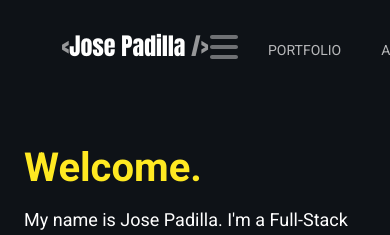
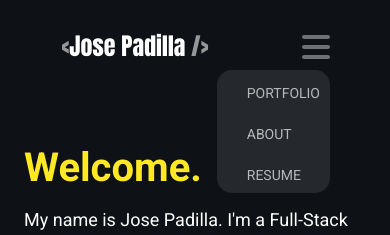
Before and after one commit to JpadillaCoding/Personal-Website, a Next.js app: page / in a window 390 px wide. Shown: the top 235 px of the page. Built offline with nearby package versions, Linux system fonts and the light colour scheme.

Commit message:
feat: page items container for mobile made

```diff
--- a/app/components/navigation/page.module.css
+++ b/app/components/navigation/page.module.css
@@ -38,4 +38,16 @@
     .bars{
       display: flex;
     }
+    .nav_left_items_wrapper {
+      display: flex;
+      position: absolute;
+      flex-direction: column;
+      right: 60px;
+      top: 70px;
+      border-radius: 15px;
+      background-color: #25282c;
+    }
+    .nav_right_items_wrapper {
+      display: none;
+    }
   }
```
